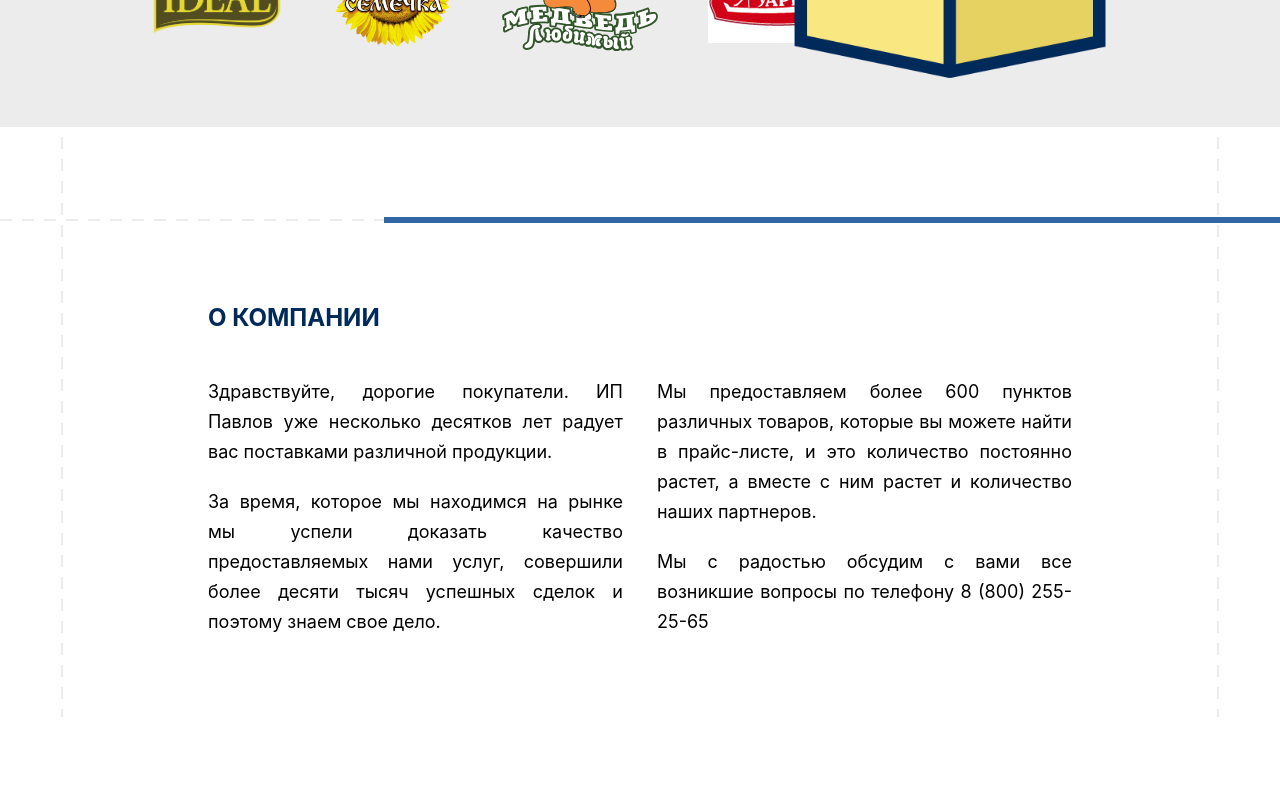
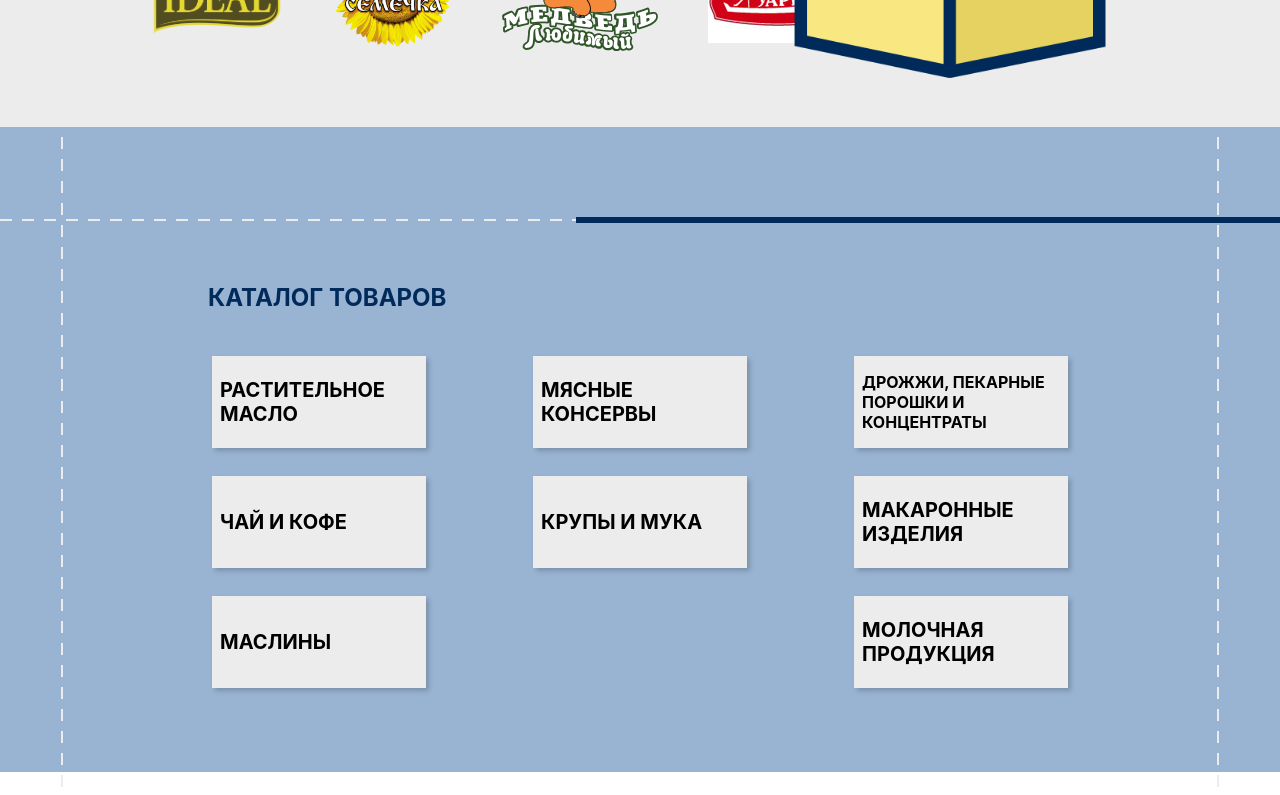
Before and after one commit to VerdiFran/ip-pavlov, a React (Create React App) app: page / in a window 1280 px wide. Shown: the part 580-1375 px from the top of the page. Before the commit the page ends 1297 px from the top, so only its background shows below. Built offline with nearby package versions, Linux system fonts and the light colour scheme; the HTML template or start-up script is replaced by a standard one.

Commit message:
Add catalog section with categories (without categories icons)

```diff
--- /dev/null
+++ b/src/components/Home/CatalogSection/CatalogSection.js
@@ -0,0 +1,43 @@
+import React from 'react'
+import styles from './CatalogSection.module.scss'
+
+/**
+ * Section in Home page with categories from catalog
+ * @returns {JSX.Element}
+ * @constructor
+ */
+const CatalogSection = () => {
+    const categories = [
+        'РАСТИТЕЛЬНОЕ МАСЛО',
+        'МЯСНЫЕ КОНСЕРВЫ',
+        'ДРОЖЖИ, ПЕКАРНЫЕ ПОРОШКИ И КОНЦЕНТРАТЫ',
+        'ЧАЙ И КОФЕ',
+        'КРУПЫ И МУКА',
+        'МАКАРОННЫЕ ИЗДЕЛИЯ',
+        'МАСЛИНЫ',
+        'МОЛОЧНАЯ ПРОДУКЦИЯ'
+    ]
+
+    return (
+        <div>
+            <h1 className="heading">Каталог товаров</h1>
+            <div className={styles.categoriesContainer}>
+                {
+                    categories.map(category => (
+                        <div className={styles.categoryContainer}>
+                            <div className={styles.categoryNameBlock}>
+                                <span
+                                    className={styles.categoryName}
+                                    style={{fontSize: category.length > 30 ? '16px' : '20px'}}
+                                >{category}</span>
+                            </div>
+                            <img src="" alt="" height="80px" className={styles.categoryImage}/>
+                        </div>
+                    ))
+                }
+            </div>
+        </div>
+    )
+}
+
+export default CatalogSection
--- /dev/null
+++ b/src/components/Home/CatalogSection/CatalogSection.module.scss
@@ -0,0 +1,39 @@
+@import "../../../common-scss/variables";
+
+.categoriesContainer {
+    width: 100%;
+    margin-top: 40px;
+    display: flex;
+    flex-flow: row wrap;
+    justify-content: space-between;
+}
+
+.categoryContainer {
+    margin: 4px;
+    height: 112px;
+}
+
+.categoryImage {
+    position: relative;
+    float: right;
+    top: -60px;
+    transform: translateX(50%);
+}
+
+.categoryNameBlock {
+    position: relative;
+    box-sizing: border-box;
+    width: 214px;
+    height: 92px;
+    padding: 8px;
+    display: flex;
+    align-items: center;
+    background-color: $second-color;
+    box-shadow: 3px 3px 5px $shadow-color;
+}
+
+.categoryName {
+    font-weight: bold;
+    text-transform: uppercase;
+    color: $main-font-color;
+}
--- a/src/components/Home/Home.js
+++ b/src/components/Home/Home.js
@@ -3,6 +3,7 @@ import BlockWrapper from '../BlockWrapper/BlockWrapper'
 import AboutSite from './AboutSite/AboutSite'
 import PageWrapper from '../PageWrapper/PageWrapper'
 import AboutCompany from './AboutCompany/AboutCompany'
+import CatalogSection from './CatalogSection/CatalogSection'
 
 /**
  * Home page
@@ -15,6 +16,9 @@ const Home = () => {
             <BlockWrapper wrapperType="grey">
                 <AboutSite/>
             </BlockWrapper>
+            <BlockWrapper wrapperType="dark" dividerType="long">
+                <CatalogSection/>
+            </BlockWrapper>
             <BlockWrapper wrapperType="light" dividerType="short">
                 <AboutCompany/>
             </BlockWrapper>
```
